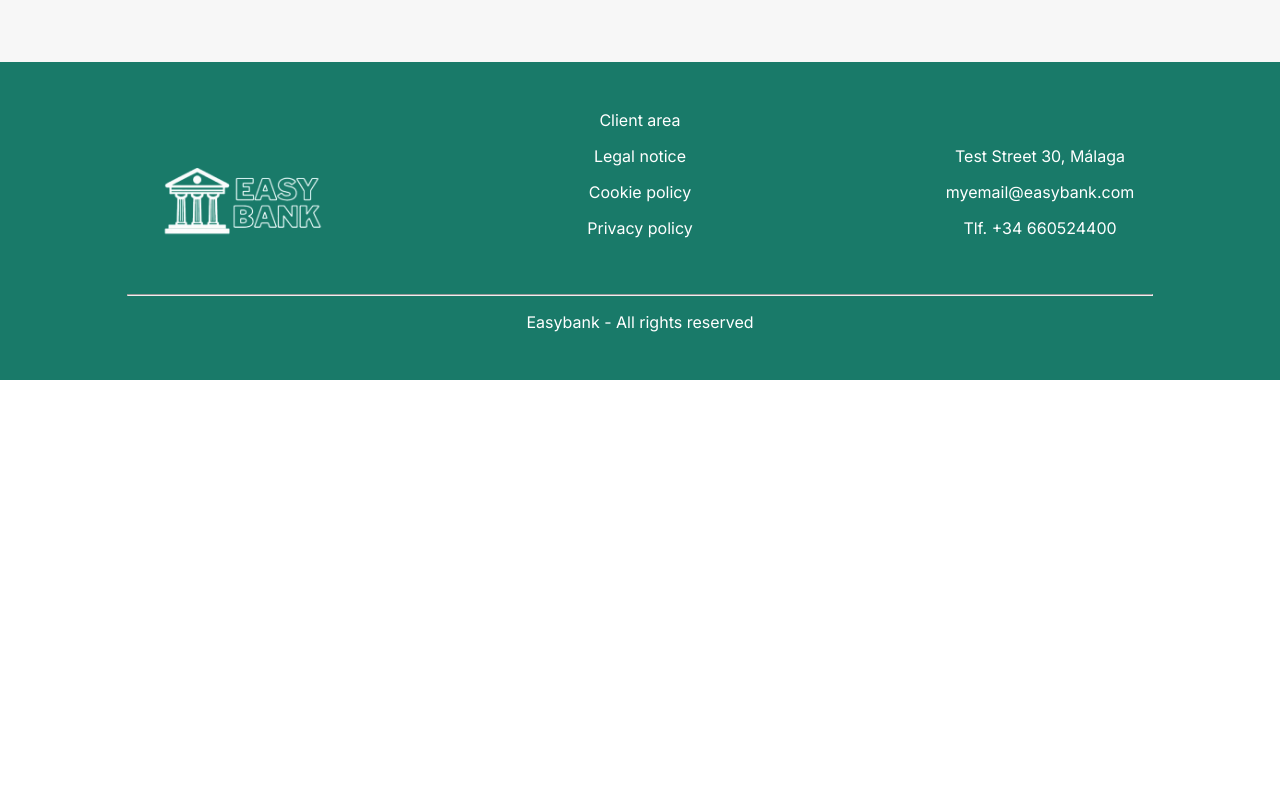
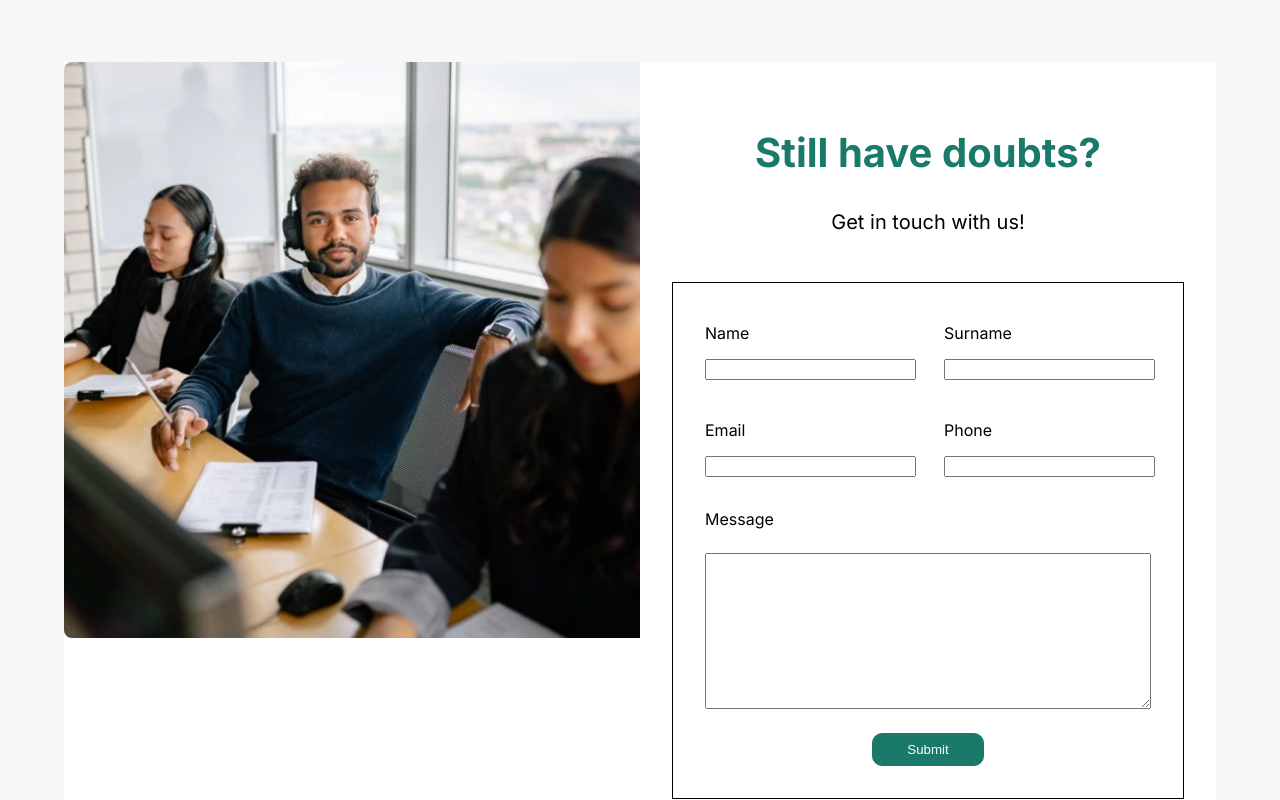
Before and after one commit to Juanlu3095/Easybank, an Angular app: page / in a window 1280 px wide. Shown: the part 2640-3440 px from the top of the page. Before the commit the page ends 3020 px from the top, so only its background shows below. Built offline with nearby package versions, Linux system fonts and the light colour scheme.

Commit message:
Add contact-form structure. Need better design for form

```diff
--- /dev/null
+++ b/src/app/contracts/forms/contact-data.ts
@@ -0,0 +1,41 @@
+export class ContactData {
+  private name: string;
+  private surname: string;
+  private email: string;
+  private phone: string;
+  private message: string;
+
+  constructor(
+      name: string,
+      surname: string,
+      email: string,
+      phone: string,
+      message: string
+    ) {
+      this.name = name;
+      this.surname = surname;
+      this.email = email;
+      this.phone = phone;
+      this.message = message;
+    }
+
+    public getName(){
+      return this.name;
+    }
+
+    public getSurame(){
+      return this.surname;
+    }
+
+    public getEmail(){
+      return this.email;
+    }
+
+    public getPhone(){
+      return this.phone;
+    }
+
+    public getMessage(){
+      return this.message;
+    }
+}
--- a/src/app/pages/home/home.css
+++ b/src/app/pages/home/home.css
@@ -164,4 +164,86 @@
         color: white;
         margin: 2rem;
     }
+
+    /* CONTACT */
+    #contact {
+        padding: 0 4rem 4rem 4rem;
+        background-color: var(--easybank-gray);
+    }
+
+    div.contact-body{
+        display: flex;
+        background-color: white;
+    }
+
+    /* Contact image */
+    div.contact-image, div.contact-form{
+        width: 50%;
+        border-radius: 0.5rem;
+    }
+
+    div.contact-image img{
+        width: 100%;
+        object-fit: cover;
+        border-radius: 0.5rem 0 0 0.5rem;
+    }
+
+    /* Contact form */
+    div.contact-form{
+        padding: 2rem 0;
+    }
+
+    div.contact-form h2{
+        font-size: 40px;
+        color: var(--easybank-green);
+        text-align: center;
+    }
+
+    div.contact-form p {
+        text-align: center;
+    }
+
+    div.contact-form p.contact-form-subtitle{
+        font-size: 20px;
+        margin: 2rem 0 3rem 0;
+    }
+
+    .contact-form form{
+        border: 1px solid;
+        display: flex;
+        flex-direction: column;
+        gap: 0.5rem;
+        padding: 2rem;
+        margin: 2rem;
+    }
+
+    input, textarea{
+        margin: 1rem 0;
+    }
+
+    .name-surname, .email-phone{
+        display: flex;
+        width: 100%;
+        gap: 2rem;
+        margin: 0.5rem 0;
+    }
+
+    .name-input, .surname-input, .email-input, .phone-input{
+        width: 50%;
+    }
+
+    .name-input input, .surname-input input, .email-input input, .phone-input input{
+        width: 98%;
+    }
+
+    .btn-submit{
+        margin: auto;
+        width: 7rem;
+        color: white;
+        background-color: var(--easybank-green);
+        border: 1px solid;
+        border-color: var(--easybank-green);
+        border-radius: 10px;
+        padding: 0.5rem 1rem;
+    }
 }
--- a/src/app/pages/home/home.html
+++ b/src/app/pages/home/home.html
@@ -112,7 +112,53 @@
     </section>
 
     <section id="contact">
+        <div class="contact-body">
+            <div class="contact-image">
+                <img src="/img/we-help-you.webp" alt="we-help-you" class="we-help-you">
+            </div>
+            <div class="contact-form">
+                <h2>Still have doubts?</h2>
+                <p class="contact-form-subtitle">Get in touch with us!</p>
+                <form (ngSubmit)="sendContactForm()">
 
+                    <div class="name-surname">
+                        <div class="name-input">
+                            <label for="name">Name</label>
+                            <br>
+                            <!-- If ngModel is inside a form tag, input must have an name attribute -->
+                            <input type="text" [(ngModel)]="name" name="name">
+                        </div>
+
+                        <div class="surname-input">
+                            <label for="surname">Surname</label>
+                            <br>
+                            <input type="text" [(ngModel)]="surname" name="surname">
+                        </div>
+                    </div>
+
+                    <div class="email-phone">
+                        <div class="email-input">
+                            <label for="email">Email</label>
+                            <br>
+                            <input type="email" [(ngModel)]="email" name="email">
+                        </div>
+
+                        <div class="phone-input">
+                            <label for="phone">Phone</label>
+                            <br>
+                            <input type="text" [(ngModel)]="phone" name="phone">
+                        </div>
+                    </div>
+
+                    <label for="message">Message</label>
+                    <textarea type="text" [(ngModel)]="message" name="message" rows="10"></textarea>
+
+                    <button type="submit" class="btn-submit">
+                        Submit
+                    </button>
+                </form>
+            </div>
+        </div>
     </section>
 
 </main>
--- a/src/app/pages/home/home.ts
+++ b/src/app/pages/home/home.ts
@@ -1,13 +1,37 @@
-import { Component } from '@angular/core';
+import { Component, OnInit, signal } from '@angular/core';
 import { Header } from '../../components/header/header';
 import { Footer } from '../../components/footer/footer';
+import { FormsModule } from '@angular/forms';
+import { ContactData } from '../../contracts/forms/contact-data';
 
 @Component({
   selector: 'app-home',
-  imports: [Header, Footer],
+  imports: [Header, Footer, FormsModule],
   templateUrl: './home.html',
   styleUrl: './home.css',
 })
-export class Home {
+export class Home implements OnInit{
+  // Form inputs variables for template driven form
+  // https://v20.angular.dev/guide/forms/template-driven-forms
+  name: string = "";
+  surname: string = "";
+  email: string = "";
+  phone: string = "";
+  message: string = "";
+
+  sendContactForm(){
+    const formData = new ContactData(
+      this.name,
+      this.surname,
+      this.email,
+      this.phone,
+      this.message
+    )
+    console.log(formData.getName())
+  }
+
+  ngOnInit(): void {
+
+  }
 
 }
```
Also changed, not shown: public/img/we-help-you.webp (added).
